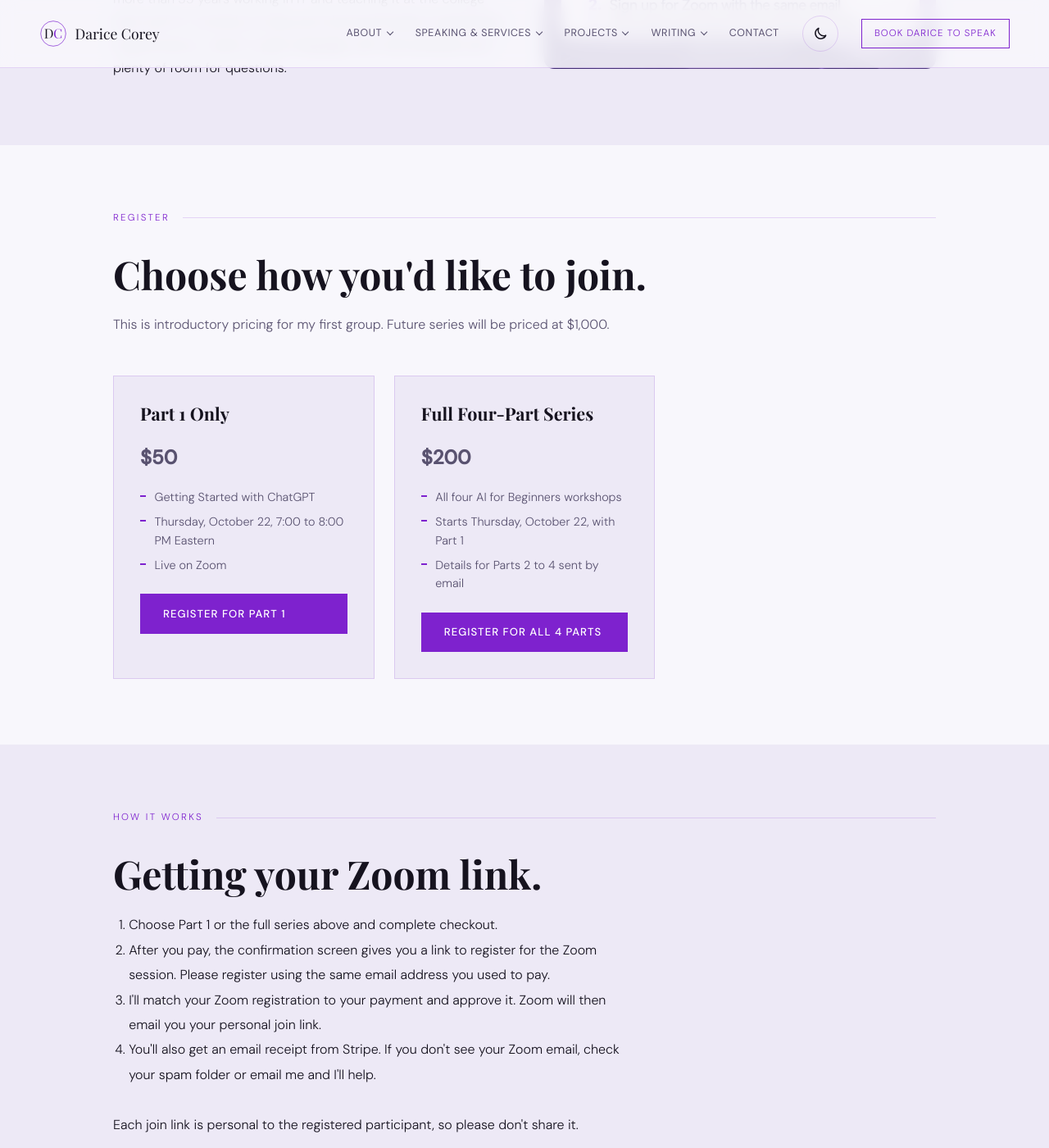
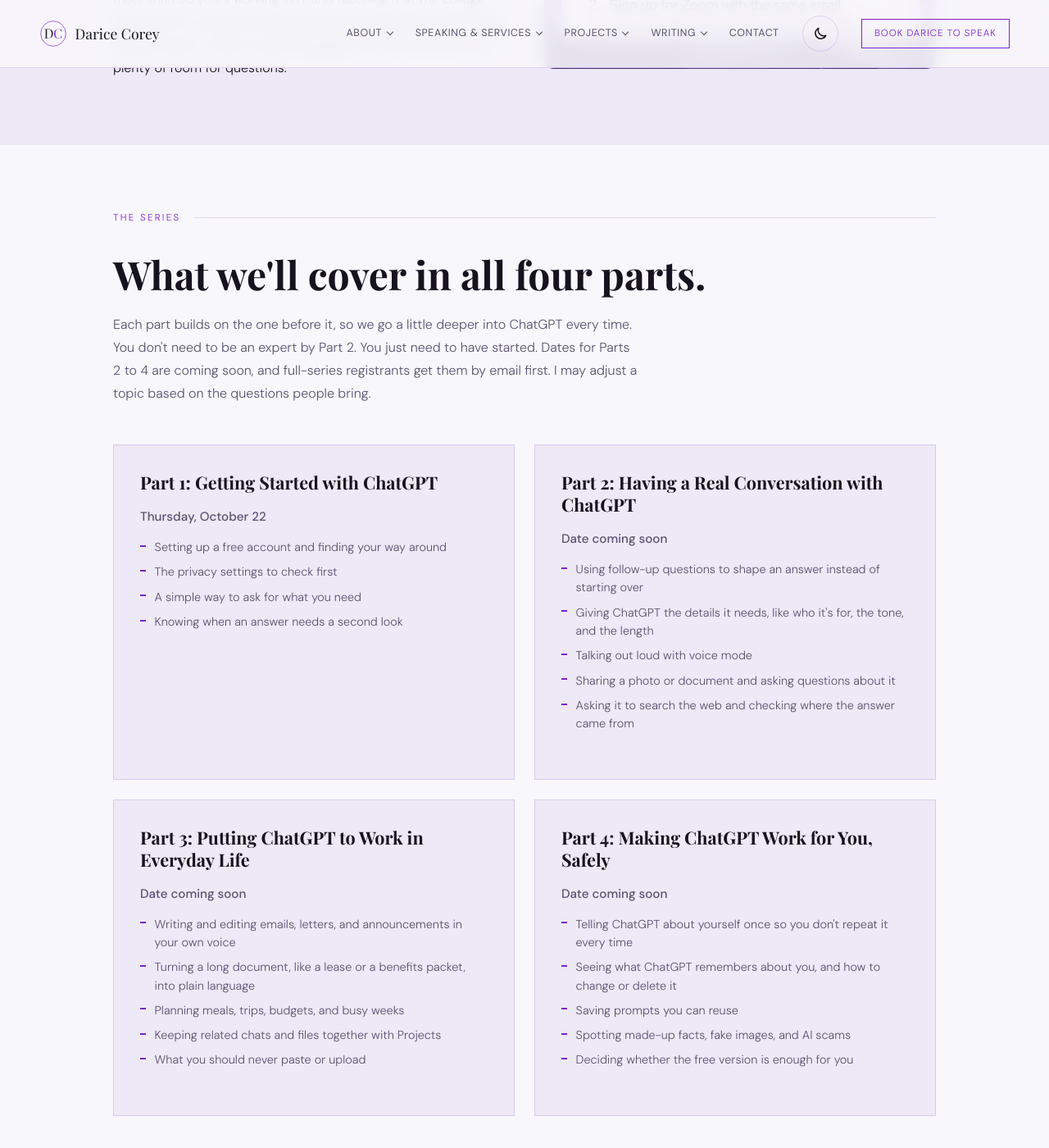
Before and after one commit to dcoreyrasm/dcoreyrasm.github.io, a Jekyll site: the page built from ai-for-beginners.html, in a window 1280 px wide and 1400 px high, scrolled down 1264 px. Shown: the whole window at 82% size. Built offline with Jekyll 4.4.1, drawn with Linux system fonts in a browser that asks for light colours; some web fonts are replaced.

Commit message:
Add Parts 2-4 topics to AI for Beginners page
Co-Authored-By: Claude Opus 5.5 <noreply@anthropic.com>
Claude-Session: https://claude.ai/code/session_01BHmegLBoCHFEbnP4gbzUeA

```diff
--- a/ai-for-beginners.html
+++ b/ai-for-beginners.html
@@ -26,7 +26,7 @@
   <link rel="apple-touch-icon" href="/apple-touch-icon.png" />
   <link rel="manifest" href="/site.webmanifest" />
   <meta name="theme-color" content="#16131F" />
-  <link rel="stylesheet" href="styles.css?v=20261008e" />
+  <link rel="stylesheet" href="styles.css?v=20261018a" />
   <!-- Microsoft Clarity -->
   <script type="text/javascript">if(!window.__daOptOut){(function(c,l,a,r,i,t,y){c[a]=c[a]||function(){(c[a].q=c[a].q||[]).push(arguments)};t=l.createElement(r);t.async=1;t.src="https://www.clarity.ms/tag/"+i;y=l.getElementsByTagName(r)[0];y.parentNode.insertBefore(t,y);})(window,document,"clarity","script","xdrtc0i2un");}</script>
 </head>
@@ -65,6 +65,59 @@
           <p style="line-height:1.75;">This is Part 1 of my four-part AI for Beginners series. I've spent more than 35 years working in IT and teaching it at the college level, and I'm currently an executive doctoral student researching AI governance. I teach in plain language, with real examples and plenty of room for questions.</p>
         </div>
         <img src="/images/events/ai-for-beginners-part-1.jpg?v=2" alt="AI for Beginners, Part 1: Getting Started with ChatGPT. Thursday, October 22, 7:00 to 8:00 PM Eastern, live on Zoom. Hosted by Darice Corey. $50 per session or $200 for all 4 parts, introductory price. How to join: register at the link, sign up for Zoom with the same email, and your personal Zoom link arrives by email." width="1122" height="1402" style="width:100%;height:auto;border-radius:12px;" loading="lazy" />
+      </div>
+    </section>
+
+    <section aria-labelledby="series-heading">
+      <div class="container">
+        <p class="section-label">The Series</p>
+        <h2 class="section-heading" id="series-heading">What we'll cover in all four parts.</h2>
+        <p class="section-sub">Each part builds on the one before it, so we go a little deeper into ChatGPT every time. You don't need to be an expert by Part 2. You just need to have started. Dates for Parts 2 to 4 are coming soon, and full-series registrants get them by email first. I may adjust a topic based on the questions people bring.</p>
+        <div class="services-grid two-up">
+          <div class="service-card">
+            <h3>Part 1: Getting Started with ChatGPT</h3>
+            <p style="margin:.25rem 0 .75rem;font-weight:500;">Thursday, October 22</p>
+            <ul>
+              <li>Setting up a free account and finding your way around</li>
+              <li>The privacy settings to check first</li>
+              <li>A simple way to ask for what you need</li>
+              <li>Knowing when an answer needs a second look</li>
+            </ul>
+          </div>
+          <div class="service-card">
+            <h3>Part 2: Having a Real Conversation with ChatGPT</h3>
+            <p style="margin:.25rem 0 .75rem;font-weight:500;">Date coming soon</p>
+            <ul>
+              <li>Using follow-up questions to shape an answer instead of starting over</li>
+              <li>Giving ChatGPT the details it needs, like who it's for, the tone, and the length</li>
+              <li>Talking out loud with voice mode</li>
+              <li>Sharing a photo or document and asking questions about it</li>
+              <li>Asking it to search the web and checking where the answer came from</li>
+            </ul>
+          </div>
+          <div class="service-card">
+            <h3>Part 3: Putting ChatGPT to Work in Everyday Life</h3>
+            <p style="margin:.25rem 0 .75rem;font-weight:500;">Date coming soon</p>
+            <ul>
+              <li>Writing and editing emails, letters, and announcements in your own voice</li>
+              <li>Turning a long document, like a lease or a benefits packet, into plain language</li>
+              <li>Planning meals, trips, budgets, and busy weeks</li>
+              <li>Keeping related chats and files together with Projects</li>
+              <li>What you should never paste or upload</li>
+            </ul>
+          </div>
+          <div class="service-card">
+            <h3>Part 4: Making ChatGPT Work for You, Safely</h3>
+            <p style="margin:.25rem 0 .75rem;font-weight:500;">Date coming soon</p>
+            <ul>
+              <li>Telling ChatGPT about yourself once so you don't repeat it every time</li>
+              <li>Seeing what ChatGPT remembers about you, and how to change or delete it</li>
+              <li>Saving prompts you can reuse</li>
+              <li>Spotting made-up facts, fake images, and AI scams</li>
+              <li>Deciding whether the free version is enough for you</li>
+            </ul>
+          </div>
+        </div>
       </div>
     </section>
 
--- a/styles.css
+++ b/styles.css
@@ -588,7 +588,8 @@ footer p { font-size:.78rem; color:var(--muted); }
 .service-card li { font-size:.9rem; color:var(--muted); padding-left:1.1rem; position:relative; line-height:1.55; }
 .service-card li::before { content:''; position:absolute; left:0; top:.6em; width:.45rem; height:2px; background:var(--coral); }
 .service-card .btn-ghost { margin-top:auto; align-self:flex-start; }
-@media (max-width:900px) { .book-grid, .services-grid { grid-template-columns:1fr; } }
+.services-grid.two-up { grid-template-columns:repeat(2,1fr); }
+@media (max-width:900px) { .book-grid, .services-grid, .services-grid.two-up { grid-template-columns:1fr; } }
 .contact-form { scroll-margin-top: calc(var(--header-h) + 1.5rem); }
 
 /* ============================================================
```
